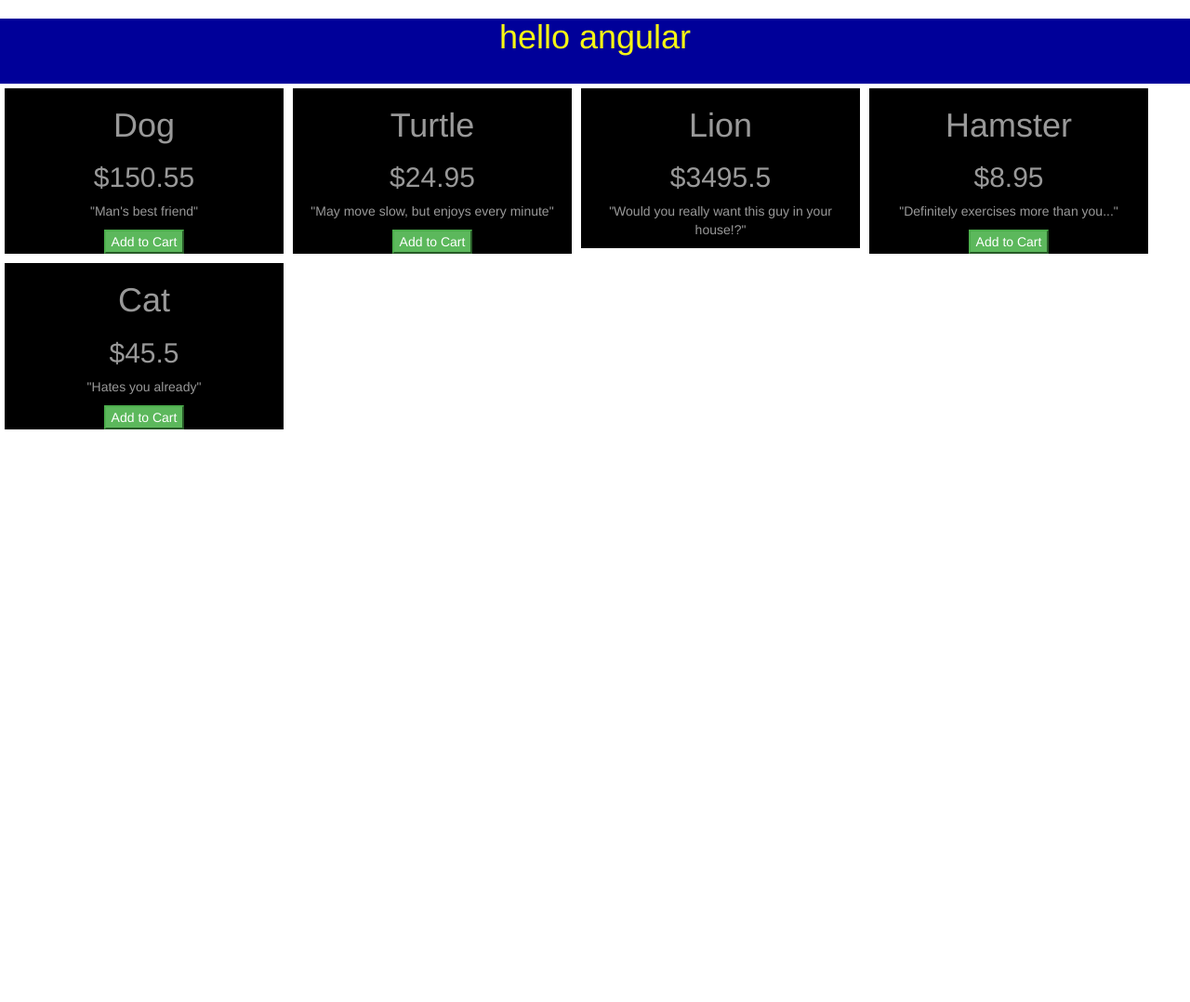
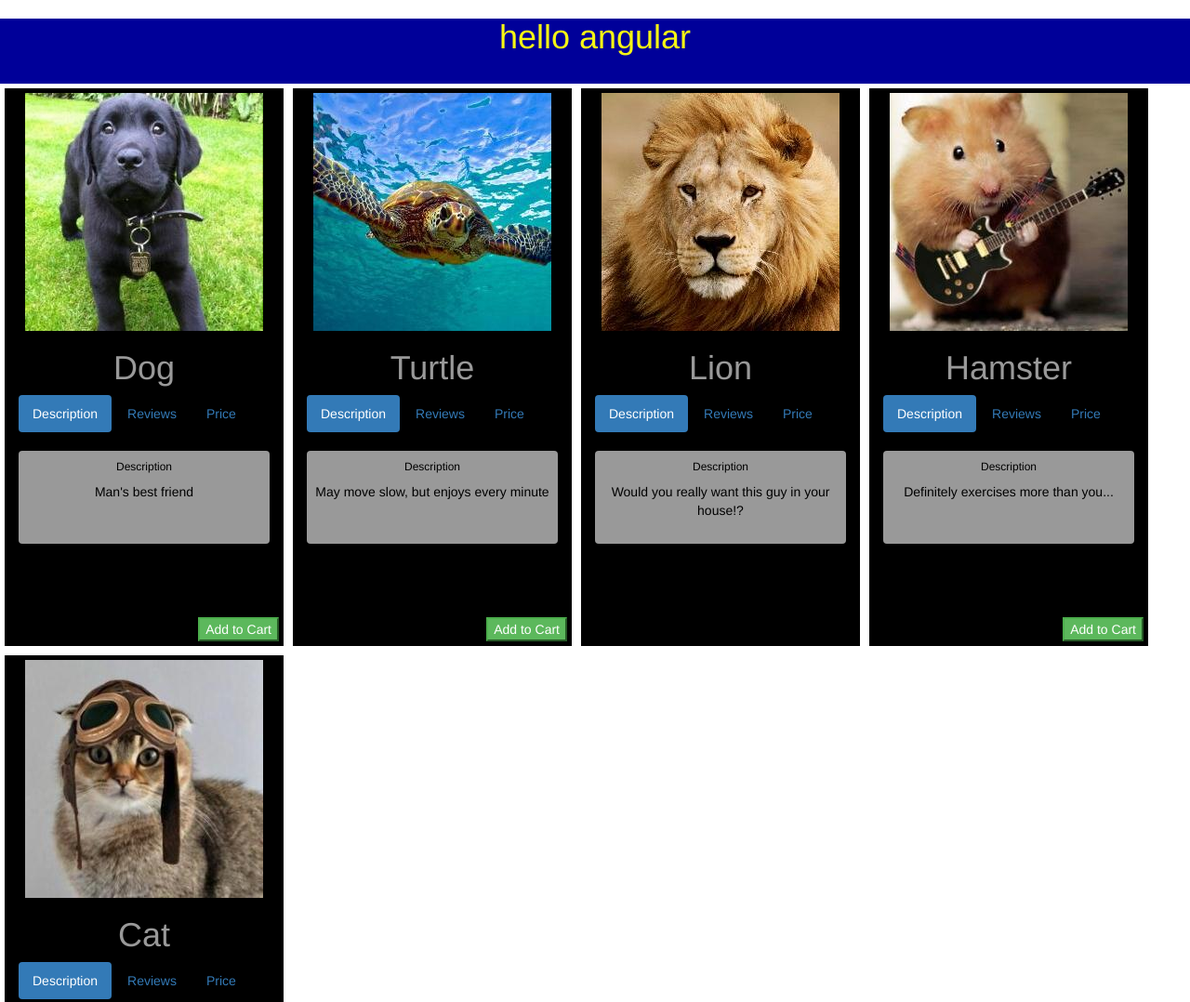
Before and after one commit to Drew242/angular-practice, a plain HTML site: page index.html in a window 1280 px wide. Shown: the top 1078 px of the page at 93% size. Before the commit the page ends 800 px from the top, so only its background shows below. Drawn offline with nearby package versions, Linux system fonts and the light colour scheme.

Commit message:
add tabs and take logic out of view into controller

```diff
--- a/app.js
+++ b/app.js
@@ -10,22 +10,38 @@
       name: 'Dog',
       price: 150.55,
       description: 'Man\'s best friend',
+      reviews: [
+        'Just taught mine fetch \n\t-first time owner',
+        'Embarassing \n\t-not great at training animals',
+        'Just finished our first hike \n\t-outdoor enthusiast',
+      ],
       canPurchase: true,
       soldOut: false,
+      image: "images/dog.jpeg",
     },
     {
       name: 'Turtle',
       price: 24.95,
       description: 'May move slow, but enjoys every minute',
+      reviews: [
+        'I love turtles \n\t-little boy',
+        'Yep, they\'re great \n\t-other person',
+      ],
       canPurchase: true,
       soldOut: false,
+      image: "images/turtle.jpg",
     },
     {
       name: 'Lion',
       price: 3495.50,
       description: 'Would you really want this guy in your house!?',
+      reviews: [
+        'Almost died \n\t-almost everyone',
+        'Died \n\t-the rest',
+      ],
       canPurchase: false,
       soldOut: false,
+      image: "images/lion.jpeg",
     },
     {
       name: 'Hamster',
@@ -33,13 +49,31 @@
       description: 'Definitely exercises more than you...',
       canPurchase: true,
       soldOut: false,
+      image: "images/hamster.jpeg",
     },
     {
       name: 'Cat',
       price: 45.50,
       description: 'Hates you already',
+      reviews: [
+        'Much easier than meeting people \n\t-introverts',
+        'I have nine and my family is starting to worry\n\t-friendly person down the block',
+      ],
       canPurchase: true,
       soldOut: false,
+      image: "images/cat.jpeg"
     }
   ];
+
+  app.controller('PanelController', function(){
+    this.tab = 1;
+
+    this.selectTab = function(setTab) {
+      this.tab = setTab;
+    };
+    this.isSelected = function(checkTab){
+      return this.tab === checkTab;
+    };
+  });
+
 })();
--- a/index.html
+++ b/index.html
@@ -13,10 +13,40 @@
       <div ng-controller="StoreController as store" class="text-center">
         <div ng-repeat="product in store.products">
           <div class="product col-md-4" ng-hide="product.soldOut">
-            <h1>{{product.name}}</h1>
-            <h2>${{product.price}}</h2>
-            <p>"{{product.description}}"</p>
-            <button class="btn-success" ng-show="product.canPurchase">Add to Cart</button>
+            <img class="picture" ng-src="{{product.image}}"/>
+              <h1>{{product.name}}</h1>
+                <section ng-controller="PanelController as panel">
+                  <ul class="nav nav-pills">
+                    <li ng-class="{ active:panel.isSelected(1) }">
+                      <a href ng-click="panel.selectTab(1)">Description</a>
+                    </li>
+                    <li ng-class="{ active:panel.isSelected(2) }">
+                      <a href ng-click="panel.selectTab(2)">Reviews</a>
+                    </li>
+                    <li ng-class="{ active:panel.isSelected(3) }">
+                      <a href ng-click="panel.selectTab(3)">Price</a>
+                    </li>
+                  </ul>
+                <div class="panel-box">
+                  <div class="panel" ng-show="panel.isSelected(1)">
+                    <h6>Description</h6>
+                      <p>{{product.description}}</p>
+                  </div>
+                </div>
+                <div class="panel-box">
+                  <div class="panel" ng-repeat="review in product.reviews" ng-show="panel.isSelected(2)">
+                    <h6>Reviews</h6>
+                      <p>{{review}}</p>
+                  </div>
+                </div>
+                <div class="panel-box">
+                  <div class="panel" ng-show="panel.isSelected(3)">
+                    <h6>Price</h6>
+                      <p>{{product.price | currency }}</p>
+                  </div>
+                </div>
+              </section>
+            <button class="bottom-button btn-success" ng-show="product.canPurchase">Add to Cart</button>
           </div>
         </div>
       </div>
--- a/main.css
+++ b/main.css
@@ -9,4 +9,24 @@
   color: #999999;
   margin: 5px;
   max-width: 300px;
+  height: 600px;
 }
+.picture {
+  padding-top: 5px;
+}
+.bottom-button {
+  position: absolute;
+  bottom: 5px;
+  right: 5px;
+}
+.panel-box{
+  max-height: 150px;
+  overflow: scroll;
+}
+.panel {
+  margin-top: 20px;
+  height: 100px;
+  overflow: scroll;
+  background: #999999;
+  color: #000000;
+}
```
Also changed, not shown: images/cat.jpeg (added), images/dog.jpeg (added), images/hamster.jpeg (added), images/lion.jpeg (added), images/turtle.jpg (added).
